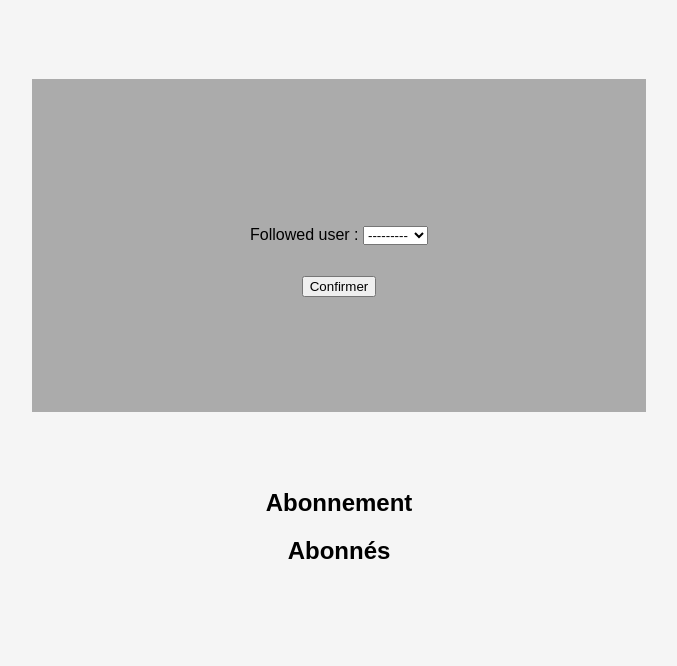
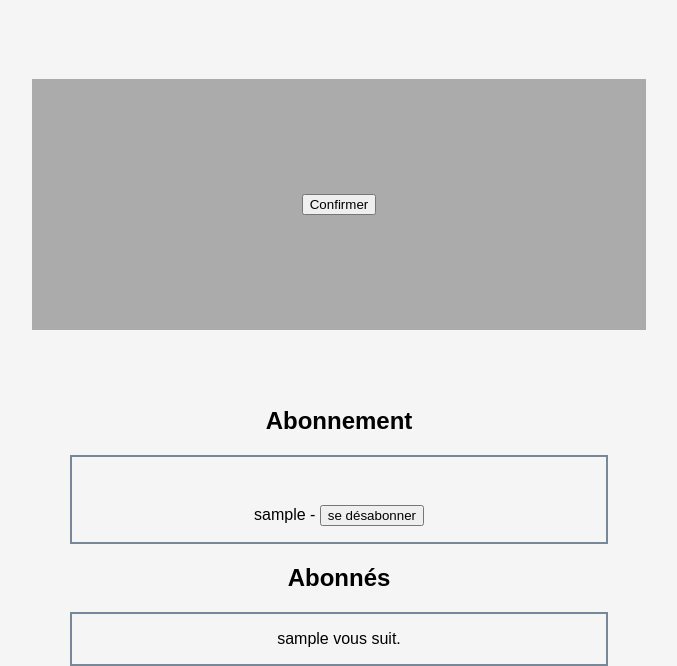
Before and after one commit to B-asile/LITreviewP9OC, a Django app: page /LITreview/followUser in a window 1280 px wide. Shown: the part 145-811 px from the top of the page, without its empty margins (301-978 px from the left). Before the commit the page ends 704 px from the top, so only its background shows below. Run offline with Django 4.2, Linux system fonts and the light colour scheme; a user stored in the database is signed in; tables that the repository leaves empty hold one stand-in row (values such as "Sample post"); parts of the project's set-up code (start-up, migrations or seed data) failed here and were passed over.

Commit message:
page followUser: ok affichage abonnement/abonné

```diff
--- a/blog/templates/followUser.html
+++ b/blog/templates/followUser.html
@@ -8,10 +8,11 @@
     </form>
     <h2>Abonnement</h2>
     {% if followed %}
-    {% for followed_user in user_follows %}
-        <div class="follow">
-            <p>{{ follow_users.followed_user }}<a href=""><button>Désabonner</button></a></p>
-        </div>
+    {% for follow_users in followed %}
+    <div class="follow">
+        <p </p>
+        <p> {{ follow_users.followed_user }} - <a href=""><button>se désabonner</button></a></p>
+    </div>
     {% endfor %}
     {% else %}
         <div>
@@ -20,4 +21,15 @@
     {% endif %}
 
     <h2>Abonnés</h2>
+    {% if following %}
+    {% for follow_users in following %}
+        <div class="follow">
+            <p class="user">{{ follow_users.user }} vous suit.</p>
+        </div>
+    {% endfor %}
+    {% else %}
+        <div class="no_follow">
+            <p>Personne de vous suit pour l'instant !</p>
+        </div>
+    {% endif %}
 {% endblock content %}
--- a/blog/views.py
+++ b/blog/views.py
@@ -57,22 +57,23 @@
 
 @login_required
 def follow_users(request):
-    form = forms.FollowUsersForm()
-    if models.UserFollows.objects.filter(user=request.user):
-        followed = models.UserFollows.objects.filter(user=request.user)
+    global form, followed
     if request.method == 'POST':
-        form = forms.FollowUsersForm(request.POST)
         try:
+            form = forms.FollowUsersForm(request.POST)
             if form.is_valid():
                 follow_users = form.save(commit=False)
                 follow_users.user = request.user
-                print(follow_users.user)
                 follow_users.save()
                 return redirect('home')
         except ValueError as e:
-                error = str(e)
-                return render(request, 'followUser.html', context={'error': error})
-    return render(request, 'followUser.html', context={'form': form, 'followed': followed})
+            error = str(e)
+        return render(request, 'followUser.html', context={'form': form, 'error': error})
+    if models.UserFollows.objects.filter(user=request.user):
+        followed = models.UserFollows.objects.filter(user=request.user)
+    if models.UserFollows.objects.filter(followed_user=request.user):
+        following = models.UserFollows.objects.filter(followed_user=request.user)
+    return render(request, 'followUser.html', context={'followed': followed, 'following': following})
 
 
 @login_required
```
